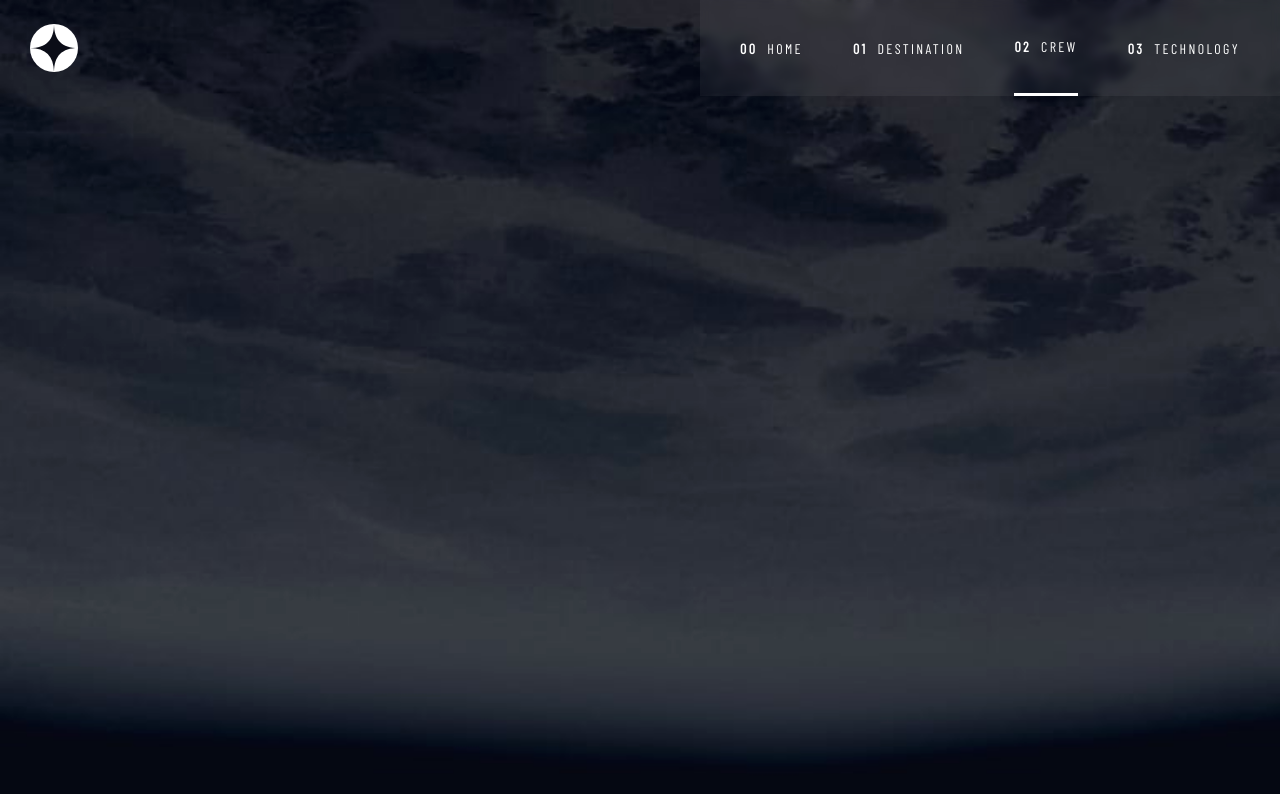
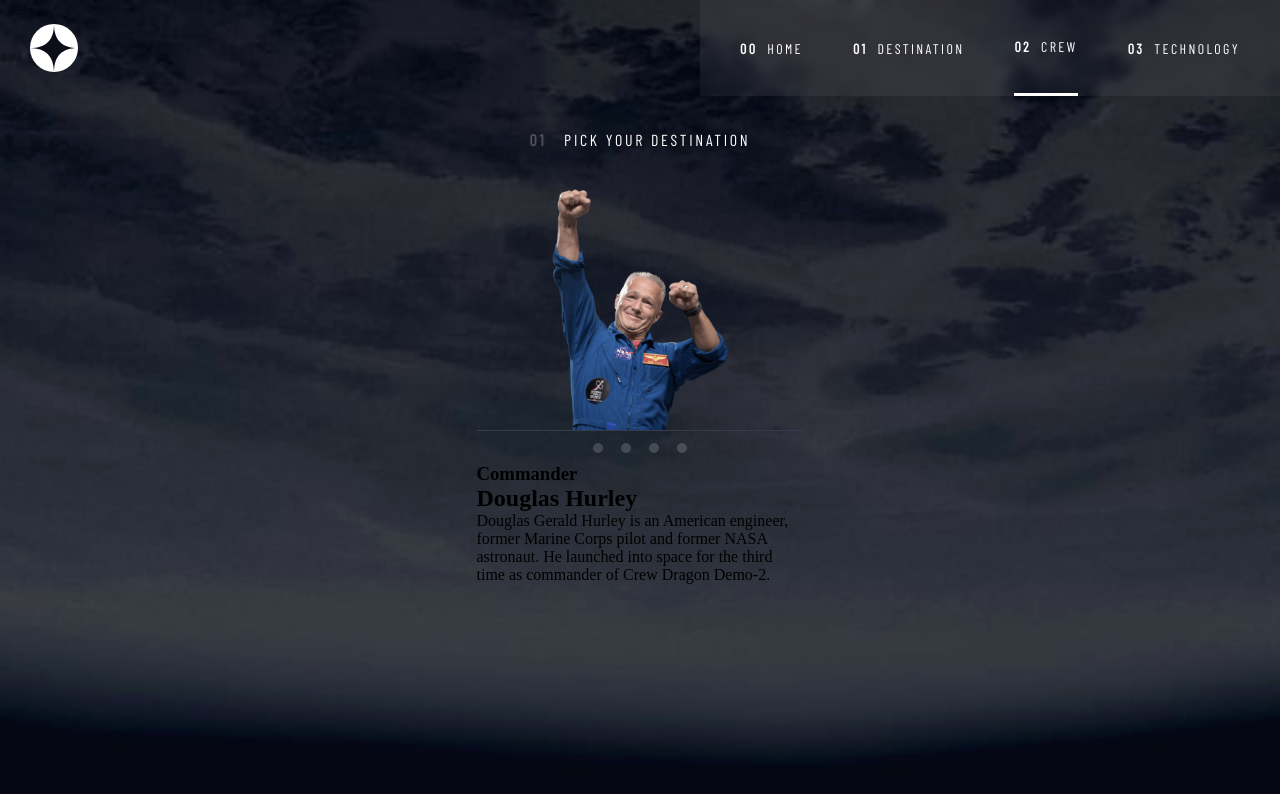
Before and after one commit to LucasS-Goncalves/space-tourism, an Angular app: page /crew in a window 1280 px wide. Shown: the top 794 px of the page. Built offline with nearby package versions, Linux system fonts and the light colour scheme; a web font is replaced by a local one.

Commit message:
defining initial styles

```diff
--- a/src/app/pages/crew/crew.component.css
+++ b/src/app/pages/crew/crew.component.css
@@ -6,6 +6,76 @@
   background-position: center;
   background-size: cover;
   filter: contrast(105%);
+}
+
+section{
+  width: 100%;
+  position: absolute;
+  top: 130px;
+  left: 50%;
+  transform: translateX(-50%);
+  display: flex;
+  flex-direction: column;
+  align-items: center;
+  gap: 40px;
+  padding-bottom: 80px;
+  animation: loadingRouter 1.2s;
+}
+
+section h1{
+  font-size: 1rem;
+  font-weight: 400;
+  font-family: var(--barlow-condensed);
+  color: var(--white);
+  letter-spacing: 2.7px;
+  text-transform: uppercase;
+}
+
+section h1 span{
+  font-weight: 700;
+  opacity: .25;
+  margin-right: 12px;
+}
+
+
+section .container{
+  width: 327px;
+  display: flex;
+  flex-direction: column;
+  align-items: center;
+}
+
+section .container img{
+  width: 177px;
+  transition: .3s;
+}
+
+section .container .horizontal-line{
+  width: 100%;
+  height: 1px;
+  background-color: #383B4B;
+  margin-bottom: 12px;
+}
+
+section .container .info-container{
+  display: flex;
+  flex-direction: column;
+  align-items: center;
+  gap: 10px;
+}
+
+section .container .info-container .slider-dots{
+  display: flex;
+  align-items: center;
+  gap: 18px;
+}
+
+section .container .info-container .slider-dots li div{
+  width: 10px;
+  height: 10px;
+  border-radius: 100%;
+  background-color: var(--white);
+  opacity: .17;
 }
 
 @media(min-width: 768px){
```
